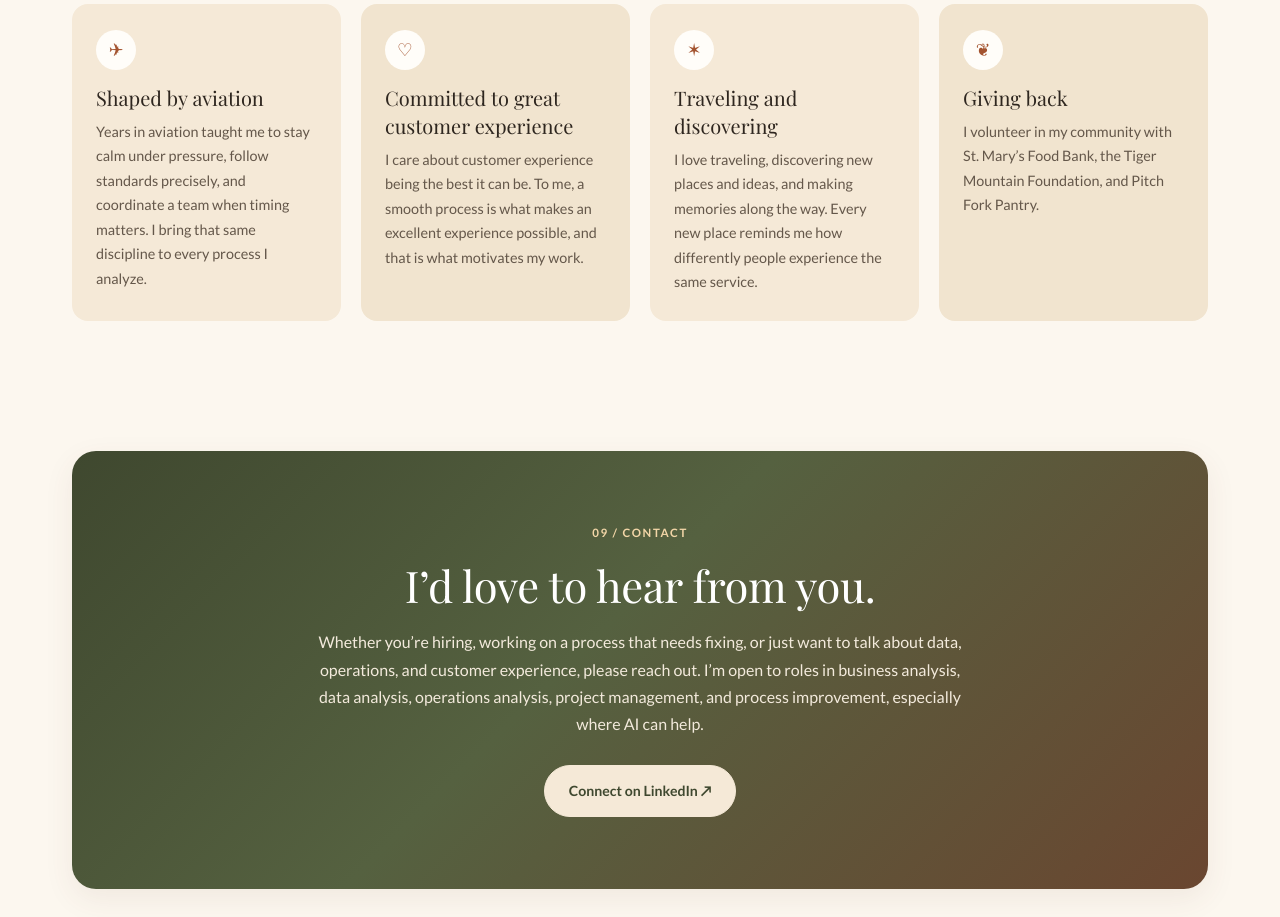
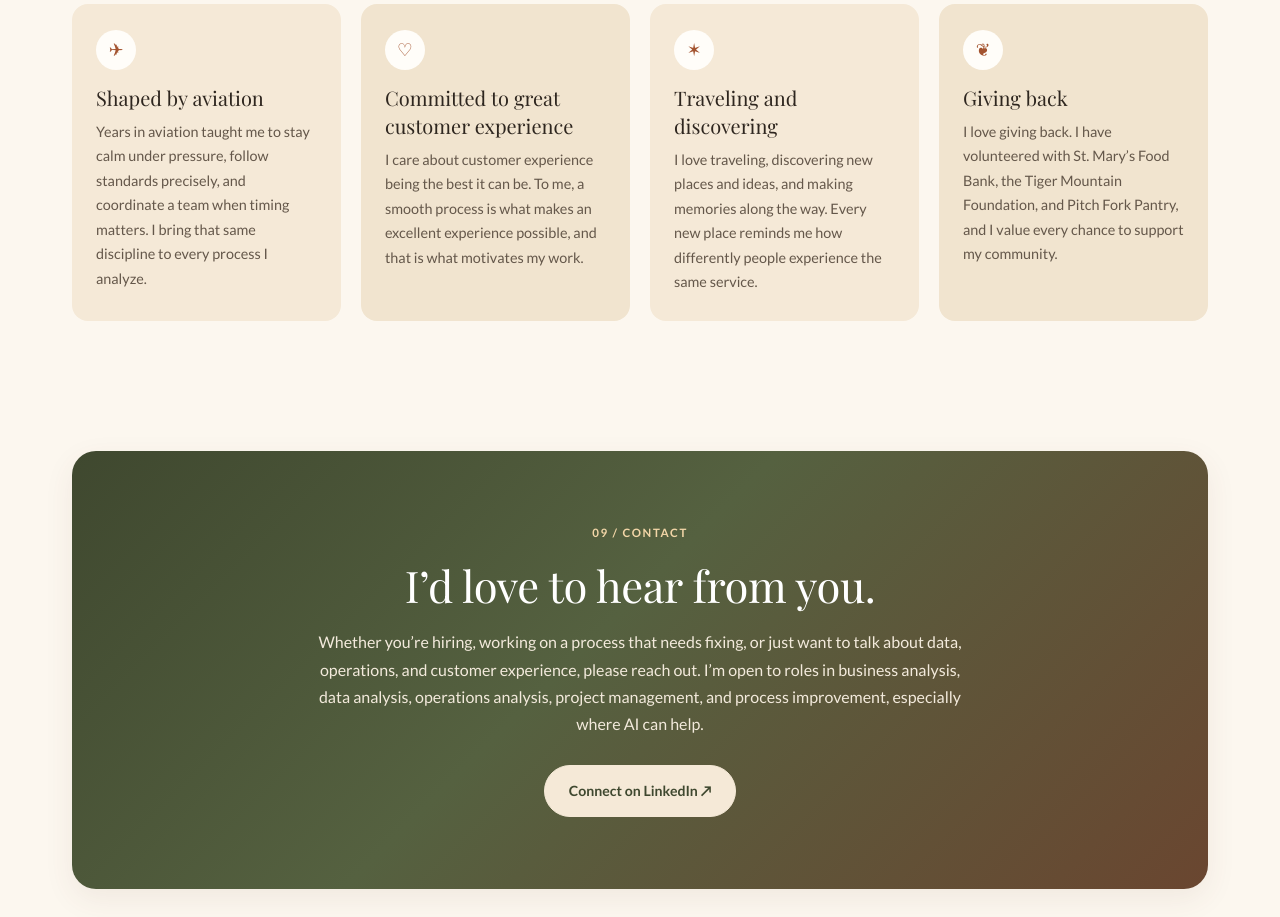
Before and after one commit to denyse169/denyse169.github.io, a plain HTML site: page index.html in a window 1280 px wide. Shown: the part 8200-9117 px from the top of the page. Drawn offline with nearby package versions, Linux system fonts and the light colour scheme; a web font is replaced by a local one.

Commit message:
Describe volunteering in past tense
Co-Authored-By: Claude Opus 5.5 <noreply@anthropic.com>
Claude-Session: https://claude.ai/code/session_01GNXAFERy6X7ejWq1zJUpAu

```diff
--- a/index.html
+++ b/index.html
@@ -187,7 +187,7 @@
         <article class="life-card"><span class="life-icon" aria-hidden="true">✈</span><h3>Shaped by aviation</h3><p>Years in aviation taught me to stay calm under pressure, follow standards precisely, and coordinate a team when timing matters. I bring that same discipline to every process I analyze.</p></article>
         <article class="life-card"><span class="life-icon" aria-hidden="true">♡</span><h3>Committed to great customer experience</h3><p>I care about customer experience being the best it can be. To me, a smooth process is what makes an excellent experience possible, and that is what motivates my work.</p></article>
         <article class="life-card"><span class="life-icon" aria-hidden="true">✶</span><h3>Traveling and discovering</h3><p>I love traveling, discovering new places and ideas, and making memories along the way. Every new place reminds me how differently people experience the same service.</p></article>
-        <article class="life-card"><span class="life-icon" aria-hidden="true">❦</span><h3>Giving back</h3><p>I volunteer in my community with St. Mary’s Food Bank, the Tiger Mountain Foundation, and Pitch Fork Pantry.</p></article>
+        <article class="life-card"><span class="life-icon" aria-hidden="true">❦</span><h3>Giving back</h3><p>I love giving back. I have volunteered with St. Mary’s Food Bank, the Tiger Mountain Foundation, and Pitch Fork Pantry, and I value every chance to support my community.</p></article>
       </div>
     </section>
 
```
